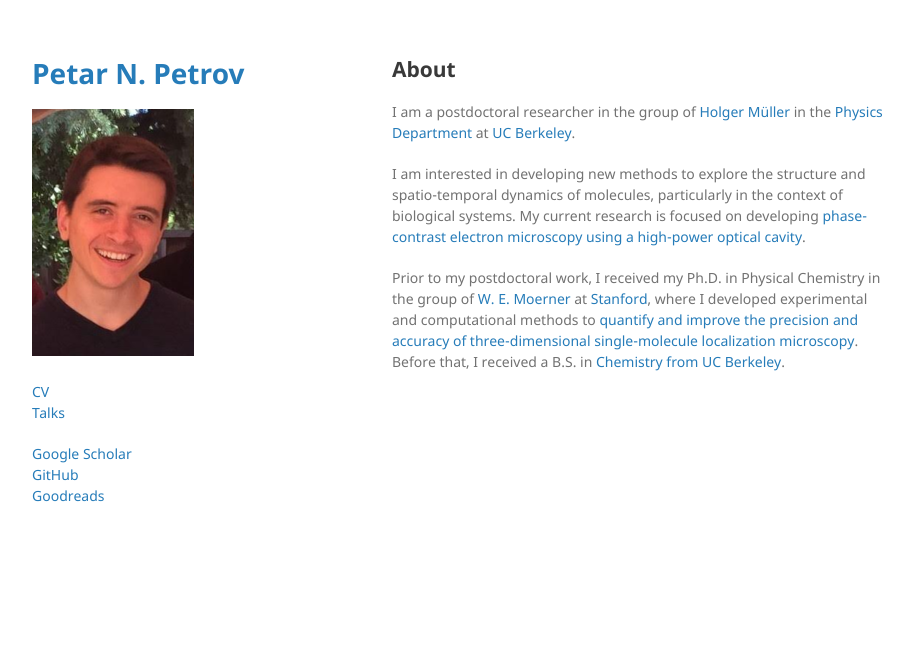
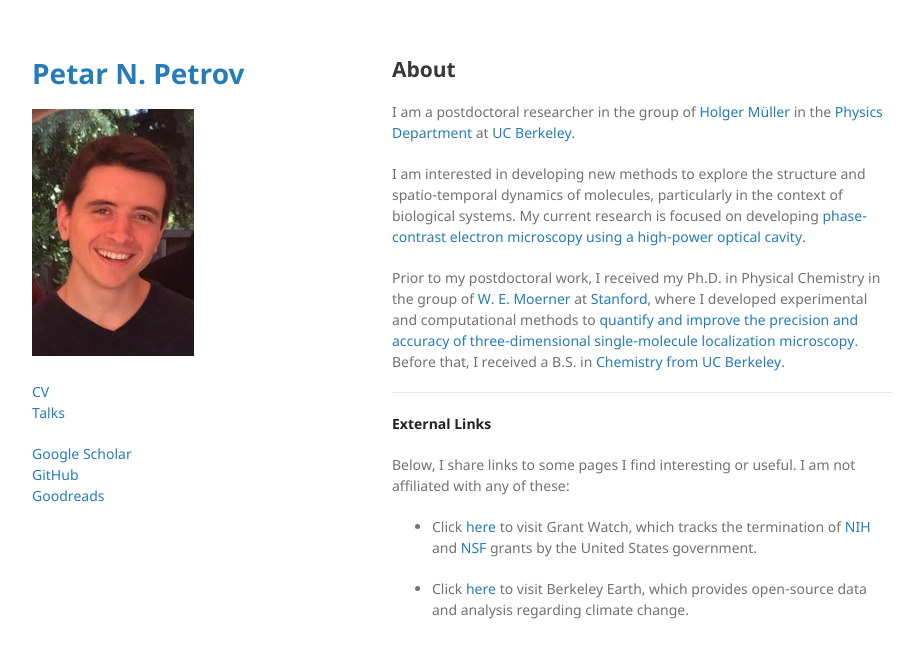
Before and after one commit to itspetar/itspetar.github.io, a Jekyll site: the page built from index.md, in a window 1280 px wide. Shown: the top 658 px of the page, without its empty margins (178-1091 px from the left). Built offline with Jekyll 4.4.1, drawn with Linux system fonts in a browser that asks for light colours; the repository's description, which GitHub fills in, is left out; our own code applies the rules of GitHub Pages for plain Markdown files.

Commit message:
front page update

```diff
--- a/index.md
+++ b/index.md
@@ -9,3 +9,13 @@ I am a postdoctoral researcher in the group of <a href="http://matterwave.physic
 I am interested in developing new methods to explore the structure and spatio-temporal dynamics of molecules, particularly in the context of biological systems. My current research is focused on developing <a href="https://matterwave.physics.berkeley.edu/phase-contrast-electron-microscopy" target="_blank">phase-contrast electron microscopy using a high-power optical cavity</a>.
 
 Prior to my postdoctoral work, I received my Ph.D. in Physical Chemistry in the group of <a href="https://web.stanford.edu/group/moerner/" target="_blank">W. E. Moerner</a> at <a href="https://chemistry.stanford.edu" target="_blank">Stanford</a>, where I developed experimental and computational methods to <a href="https://searchworks.stanford.edu/view/13676745" target="_blank">quantify and improve the precision and accuracy of three-dimensional single-molecule localization microscopy</a>. Before that, I received a B.S. in <a href="https://chemistry.berkeley.edu/home" target="_blank">Chemistry from UC Berkeley</a>.
+
+----
+
+**External Links**
+
+Below, I share links to some pages I find interesting or useful. I am not affiliated with any of these:
+
+* Click <a href="https://grant-watch.us/" target="_blank">here</a> to visit Grant Watch, which tracks the termination of <a href="https://grant-watch.us/nih-data.html" target="_blank">NIH</a> and <a href="https://grant-watch.us/nsf-data.html" target="_blank">NSF</a> grants by the United States government.
+
+* Click  <a href="https://berkeleyearth.org/" target="_blank">here</a> to visit Berkeley Earth, which provides open-source data and analysis regarding climate change.
```
Also changed, not shown: 1 other file.
